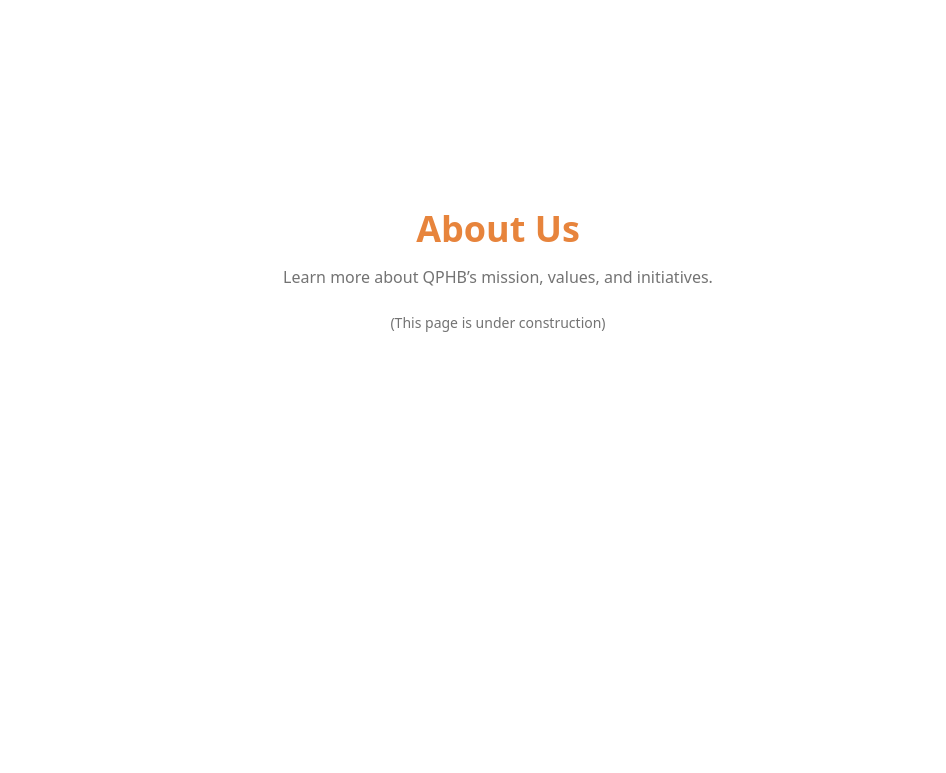
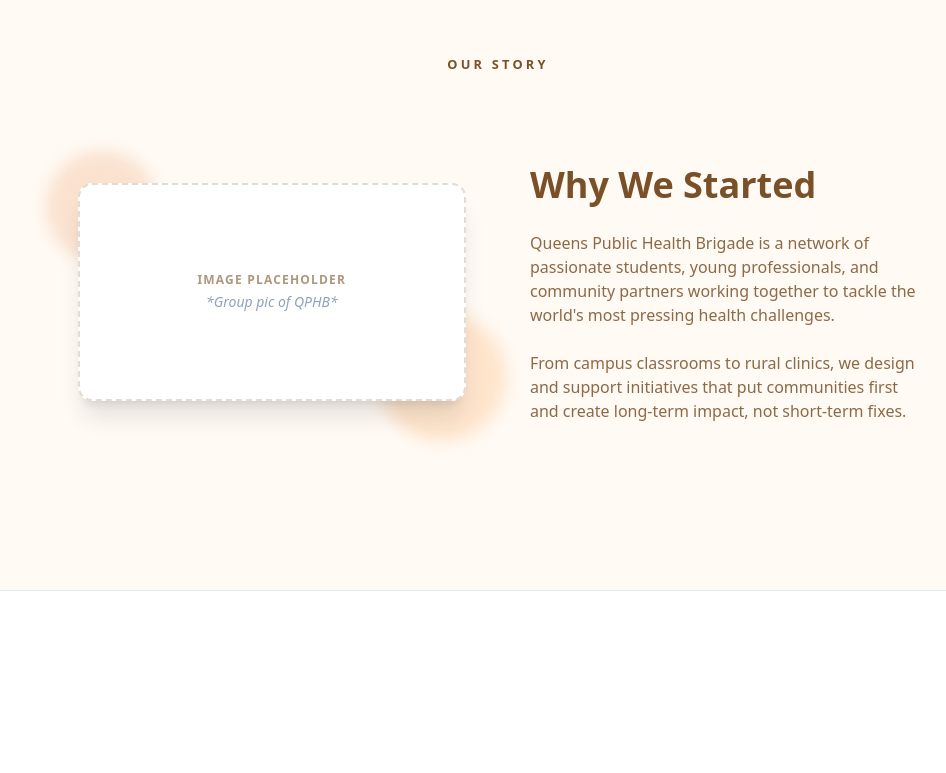
Before and after one commit to MukunthanMahesh/qphb-website, a Next.js app: page /about in a window 1280 px wide. Shown: the part 1431-2204 px from the top of the page, without its empty margins (142-1088 px from the left). Built offline with nearby package versions, Linux system fonts and the light colour scheme.

Commit message:
Update AboutStory.tsx

```diff
--- a/src/components/sections/about/AboutStory.tsx
+++ b/src/components/sections/about/AboutStory.tsx
@@ -1,12 +1,75 @@
 'use client'
 
-import { PagePlaceholder } from "@/components/ui/PagePlaceholder"
+import { Button } from "@/components/ui/button"
+import Image from "next/image"
+import Link from "next/link"
+import { motion } from "framer-motion"
+import { ArrowRight, Users, Sparkles } from "lucide-react"
 
 export function AboutStory() {
-  return (
-    <PagePlaceholder
-      title="About Us"
-      description="Learn more about QPHB’s mission, values, and initiatives."
-    />
+ return (
+    <section className="min-h-[600px] bg-background-secondary pt-10 pb-14 md:pt-16 md:pb-20 flex flex-col border-b border-border">
+      {/* Small Header Tag */}
+      <motion.div
+        className="hidden md:block mx-auto text-center text-[0.8rem] font-extrabold uppercase tracking-[0.25em] text-accent"
+        initial={{ opacity: 0, y: 12 }}
+        whileInView={{ opacity: 1, y: 0 }}
+        viewport={{ once: true, amount: 0.6 }}
+        transition={{ duration: 0.5, ease: "easeOut" }}
+      >
+        Our Story
+      </motion.div>
+
+      <div className="flex-1 flex items-center">
+        <motion.div
+          className="mx-auto flex max-w-7xl flex-col items-center gap-10 px-6 md:gap-12 lg:flex-row-reverse lg:items-stretch lg:gap-16"
+          initial={{ opacity: 0, y: 32 }}
+          whileInView={{ opacity: 1, y: 0 }}
+          viewport={{ once: true, amount: 0.3 }}
+          transition={{ duration: 0.7, ease: "easeOut" }}
+        >
+          {/* Left: Copy (Your Content) */}
+          <div className="w-full max-w-xl lg:w-1/2 space-y-4 md:space-y-6 animate-fadeInUp">
+            <h2 className="text-center text-accent text-2xl sm:text-3xl md:text-4xl font-extrabold leading-tight md:text-left">
+              Why We Started
+            </h2>
+            <p className="max-w-xl text-sm text-foreground/85 sm:text-base">
+              Queens Public Health Brigade is a network of passionate students, young
+              professionals, and community partners working together to tackle the world's
+              most pressing health challenges.
+            </p>
+            <p className="max-w-xl text-sm text-foreground/85 sm:text-base">
+              From campus classrooms to rural clinics, we design and support initiatives
+              that put communities first and create long-term impact, not short-term fixes.
+            </p>
+          </div>
+
+          {/* Right: Illustration (Your Placeholder) */}
+          <div className="flex w-full justify-center lg:w-1/2 mt-8 lg:mt-0 items-center">
+            <motion.div
+              className="relative h-auto w-full max-w-[360px] sm:max-w-[460px] md:max-w-[560px]"
+              initial={{ opacity: 0, scale: 0.96 }}
+              whileInView={{ opacity: 1, scale: 1 }}
+              viewport={{ once: true, amount: 0.3 }}
+              transition={{ duration: 0.6, ease: "easeOut", delay: 0.1 }}
+            >
+              {/* Decorative Glowing Orbs from original code */}
+              <div className="pointer-events-none absolute -left-6 -top-6 h-24 w-24 rounded-full bg-primary/20 blur-sm sm:-left-8 sm:-top-8 sm:h-28 sm:w-28" />
+              <div className="pointer-events-none absolute -right-8 -bottom-8 h-28 w-28 rounded-full bg-secondary/25 blur-sm sm:-right-10 sm:-bottom-10 sm:h-32 sm:w-32" />
+
+              {/* Your Placeholder Box styled to fit the layout */}
+              <div className="relative z-[1] aspect-video w-full rounded-xl border-2 border-dashed border-accent/20 bg-white flex flex-col items-center justify-center text-center p-6 shadow-xl transition-transform duration-500 ease-out hover:-translate-y-1">
+                <p className="text-accent/60 font-bold text-xs tracking-widest uppercase">
+                  Image Placeholder
+                </p>
+                <p className="text-slate-400 font-medium italic text-sm mt-1">
+                  *Group pic of QPHB*
+                </p>
+              </div>
+            </motion.div>
+          </div>
+        </motion.div>
+      </div>
+    </section>
   )
 }
```
